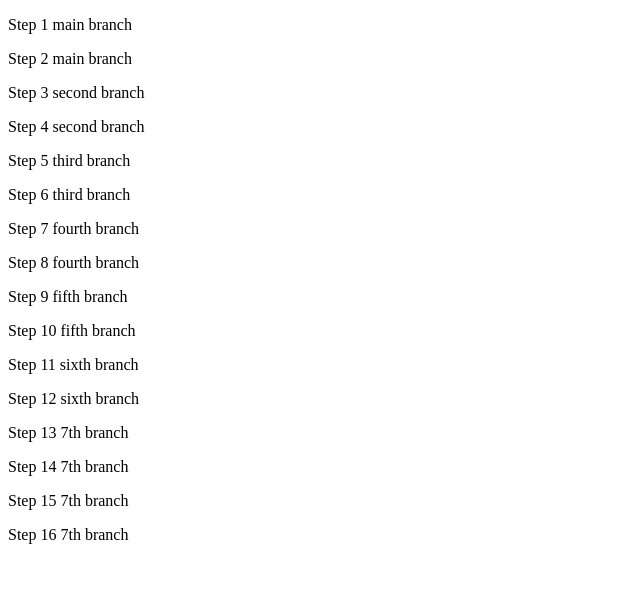
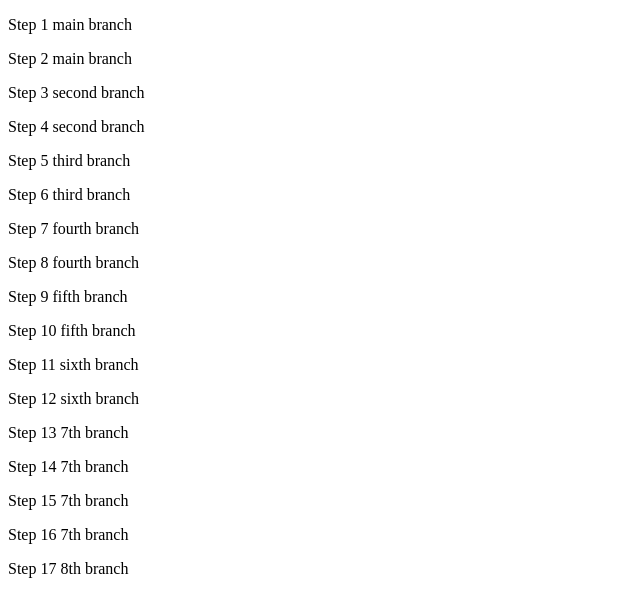
Before and after one commit to Boiann/branching-merging-squashing, a plain HTML site: page index.html in a window 1280 px wide. Shown: the whole page, without its empty margins (0-640 px from the left). Drawn offline with Linux system fonts and the light colour scheme.

Commit message:
Branch eight step 17

```diff
--- a/index.html
+++ b/index.html
@@ -26,5 +26,7 @@
     <p>Step 15 7th branch</p>
     <p>Step 16 7th branch</p>
 
+    <p>Step 17 8th branch</p>
+
 </body>
 </html>
```
